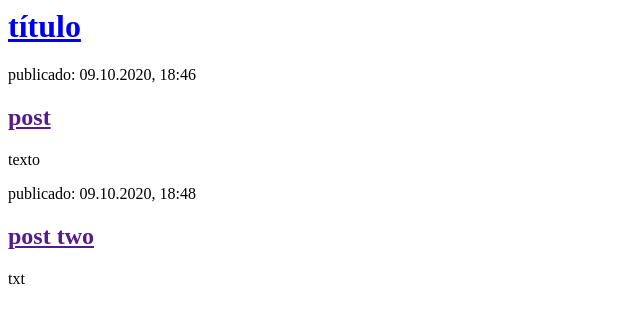
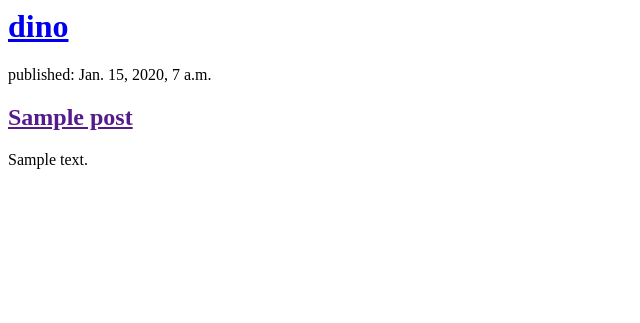
Before and after one commit to deborabe/my-first-blog, a Django app: template blog/templates/blog/post_list.html in a window 1280 px wide. Shown: the top 323 px of the page, without its empty margins (0-640 px from the left). Run offline with Django 3.2, Linux system fonts and the light colour scheme; the template is opened without the code that fills it: values that come from a table or form of the project are taken from there, others are empty; tables that the repository leaves empty hold one stand-in row (values such as "Sample post").

Commit message:
modificado post_list e views.py

```diff
--- a/blog/templates/blog/post_list.html
+++ b/blog/templates/blog/post_list.html
@@ -4,19 +4,17 @@
     </head>
     <body>
         <div>
-            <h1><a href="/">título</a></h1>
+            <h1><a href="/">dino</a></h1>
         </div>
 
         <div>
-            <p>publicado: 09.10.2020, 18:46</p>
-            <h2><a href="">post</a></h2>
-            <p>texto</p>
-        </div>
-
-        <div>
-            <p>publicado: 09.10.2020, 18:48</p>
-            <h2><a href="">post two</a></h2>
-            <p>txt</p>
+            {% for post in posts %}
+            <div>
+                <p>published: {{ post.published_date }}</p>
+                <h2><a href="">{{ post.title }}</a></h2>
+                <p>{{ post.text|linebreaksbr }}</p>
+            </div>
+        {% endfor %}
         </div>
     </body>
 </html>
--- a/blog/views.py
+++ b/blog/views.py
@@ -1,6 +1,9 @@
 from django.shortcuts import render
+from django.utils import timezone
+from .models import Post
 
 # Create your views here.
 
 def post_list(request):
+    posts = Post.objects.filter(published_date__lte=timezone.now()).order_by('published_date')
     return render(request, 'blog/post_list.html', {})
```
